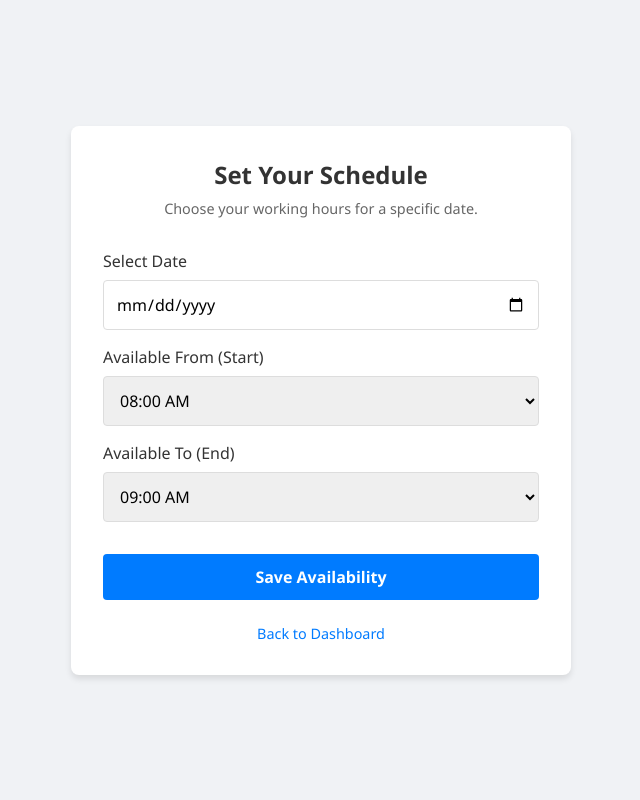
After one commit to rafidabrar47/appointment-scheduler, a PHP site: page /views/doctor_availability.php in a window 1280 px wide. The commit adds this page. Shown: the whole page, without its empty margins (319-959 px from the left). Run offline with PHP 8.4, Linux system fonts and the light colour scheme.

Commit message:
added availability ,availabilitycontriller& doctors_availability and updated the index and the doctor dash board

```diff
--- /dev/null
+++ b/views/doctor_availability.php
@@ -0,0 +1,57 @@
+<!DOCTYPE html>
+<html lang="en">
+<head>
+    <title>Set Availability</title>
+    <link rel="stylesheet" href="assets/css/style.css">
+</head>
+<body>
+    <div class="auth-container" style="max-width: 500px;">
+        <div class="auth-header">
+            <h2>Set Your Schedule</h2>
+            <p>Choose your working hours for a specific date.</p>
+        </div>
+
+        <form action="index.php?action=availability_submit" method="POST">
+
+            <div class="form-group">
+                <label>Select Date</label>
+                <input type="date" name="date" class="form-control" required min="<?php echo date('Y-m-d'); ?>">
+            </div>
+
+            <div class="form-group">
+                <label>Available From (Start)</label>
+                <select name="start_time" class="form-control" required>
+                    <?php
+                    // Generate hours from 08:00 AM to 08:00 PM
+                    for($i=8; $i<=20; $i++) {
+                        $time = sprintf("%02d:00:00", $i);
+                        $label = date("h:i A", strtotime($time));
+                        echo "<option value='$time'>$label</option>";
+                    }
+                    ?>
+                </select>
+            </div>
+
+            <div class="form-group">
+                <label>Available To (End)</label>
+                <select name="end_time" class="form-control" required>
+                    <?php
+                    // Generate hours from 09:00 AM to 09:00 PM
+                    for($i=9; $i<=21; $i++) {
+                        $time = sprintf("%02d:00:00", $i);
+                        $label = date("h:i A", strtotime($time));
+                        echo "<option value='$time'>$label</option>";
+                    }
+                    ?>
+                </select>
+            </div>
+
+            <button type="submit" class="btn-primary">Save Availability</button>
+
+            <div class="auth-footer">
+                <a href="index.php?action=dashboard_doctor">Back to Dashboard</a>
+            </div>
+        </form>
+    </div>
+</body>
+</html>
--- a/views/doctor_dashboard.php
+++ b/views/doctor_dashboard.php
@@ -4,6 +4,7 @@
     <meta charset="UTF-8">
     <title>Doctor Dashboard - TechSpace</title>
     <link rel="stylesheet" href="assets/css/style.css">
+
 </head>
 <body> <style>body { display: block; }</style>
 
@@ -15,6 +16,7 @@
             <a href="#">Appointments</a>
             <a href="#">Patients</a>
             <a href="index.php?action=logout" class="logout-btn">Logout</a>
+            <a href="index.php?action=doctor_availability">My Schedule</a>
         </div>
 
         <div class="main-content">
```
Also changed, not shown: controllers/AvailabilityController.php (added, +35 -0 lines), index.php (+16 -0 lines), models/Availability.php (added, +40 -0 lines).
